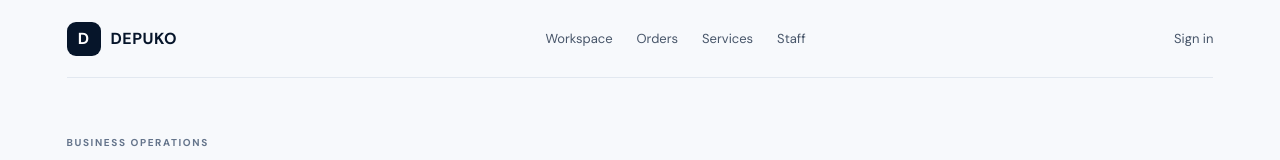
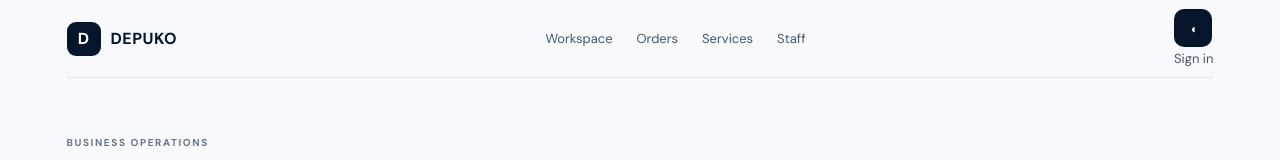
Before and after one commit to nkinzingaboolivierj-maker/depuko-platform, a Next.js app in the folder apps/customer-web/: page /business in a window 1280 px wide. Shown: the top 160 px of the page. Built offline with nearby package versions, Linux system fonts and the light colour scheme; no server answers.

Commit message:
Add theme toggle to business workspace

```diff
--- a/apps/customer-web/src/app/business/page.tsx
+++ b/apps/customer-web/src/app/business/page.tsx
@@ -9,6 +9,7 @@
  * Sensitive modules (finance) only appear for owner/admin/finance roles. */
 import { useCallback, useEffect, useState } from "react";
 import { api, ApiError } from "../../lib/api";
+import { ThemeToggle } from "../../components/ThemeProvider";
 
 export default function BusinessWorkspace() {
   const [orgId, setOrgId] = useState("");
@@ -48,7 +49,7 @@ export default function BusinessWorkspace() {
 
   return (
     <main className="workspace-page">
-      <header className="workspace-header"><a className="workspace-brand" href="/"><span>D</span> DEPUKO</a><nav><a href="/business">Workspace</a><a href="/business/orders">Orders</a><a href="/business/services">Services</a><a href="/business/staff">Staff</a></nav><a className="workspace-logout" href="/login">Sign in</a></header>
+      <header className="workspace-header"><a className="workspace-brand" href="/"><span>D</span> DEPUKO</a><nav><a href="/business">Workspace</a><a href="/business/orders">Orders</a><a href="/business/services">Services</a><a href="/business/staff">Staff</a></nav><div className="workspace-header-actions"><ThemeToggle /><a className="workspace-logout" href="/login">Sign in</a></div></header>
       <section className="workspace-heading"><span className="workspace-kicker">BUSINESS OPERATIONS</span><h1>Business workspace</h1><p>Manage your organization, services and daily operations.</p></section>
       <section className="workspace-card"><h2>Organization access</h2><p>Enter your organization ID to load the modules assigned to your business role.</p>
       <input placeholder="Your organization id" value={orgId} onChange={e => setOrgId(e.target.value)} className="workspace-input" aria-label="organization id" />
```
